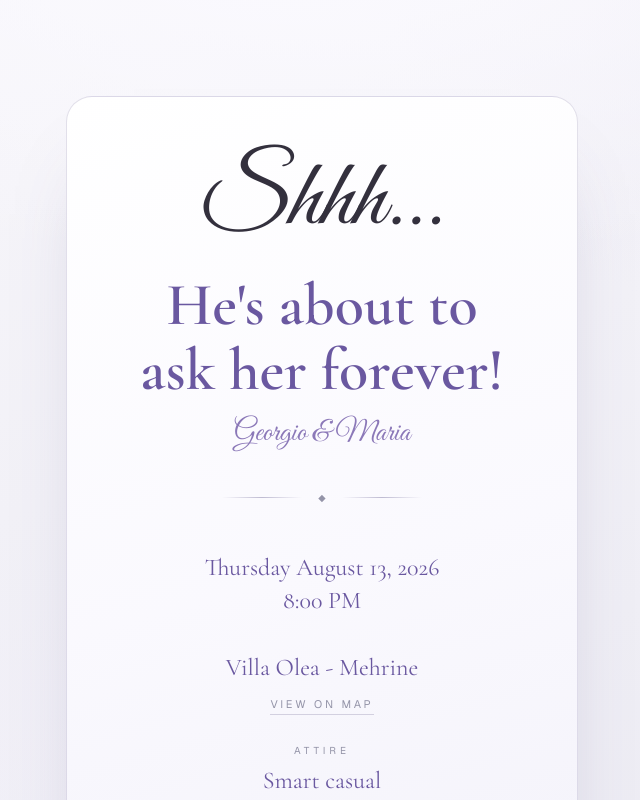
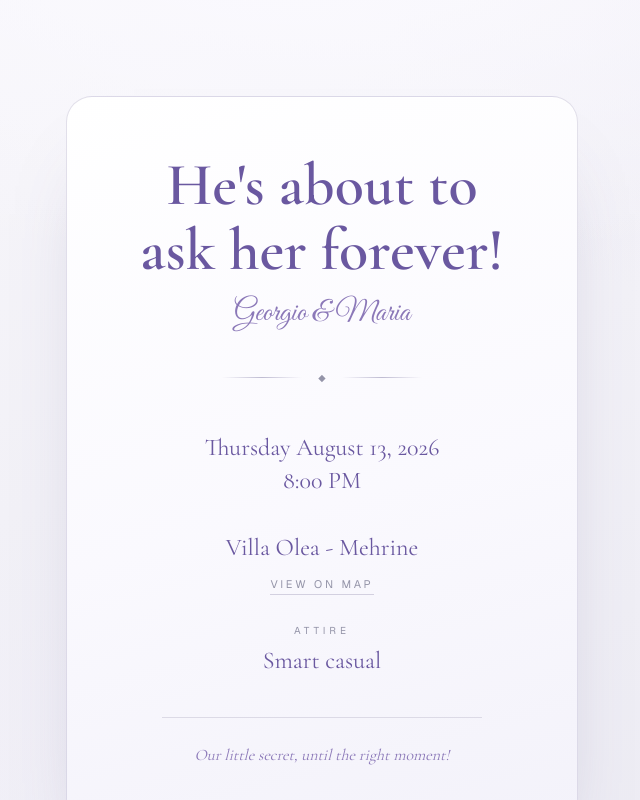
Before and after one commit to michelhabchyy/Georgio-Maria, a Next.js app: page / in a window 1280 px wide. Both pictures are taken after a click on the button "Open the invitation". Shown: the top 800 px of the page, without its empty margins (318-958 px from the left). Built offline with nearby package versions, Linux system fonts and the light colour scheme.

Commit message:
Add ring graphic, luxury gradient UI, and Google Maps link

```diff
--- a/src/app/invite.tsx
+++ b/src/app/invite.tsx
@@ -50,9 +50,11 @@ function Invitation() {
         <ScrollHint />
         <RsvpSection />
         {party.signature && (
-          <p className="mt-16 text-center font-script text-2xl text-[#8b78b8]">
-            {party.signature}
-          </p>
+          <div className="mt-16 text-center font-script text-2xl leading-snug text-[#8b78b8]">
+            {party.signature.split(/,\s*/).map((line, i, arr) => (
+              <p key={i}>{i < arr.length - 1 ? `${line},` : line}</p>
+            ))}
+          </div>
         )}
       </div>
     </div>
@@ -63,11 +65,13 @@ function Invitation() {
 function Letter() {
   return (
     <section className="lux-card overflow-hidden rounded-[26px] px-7 py-14 text-center sm:px-14">
-      <p className="font-script text-7xl leading-none text-[#33303d] sm:text-8xl">
-        {party.eyebrow}
-      </p>
+      {party.eyebrow && (
+        <p className="mb-6 font-script text-7xl leading-none text-[#33303d] sm:text-8xl">
+          {party.eyebrow}
+        </p>
+      )}
 
-      <h1 className="mt-6 font-display text-[2.6rem] font-semibold leading-[1.08] text-[#6a58a0] sm:text-6xl">
+      <h1 className="font-display text-[2.6rem] font-semibold leading-[1.08] text-[#6a58a0] sm:text-6xl">
         {party.title}
       </h1>
       {party.subtitle && (
--- a/src/lib/config.ts
+++ b/src/lib/config.ts
@@ -5,7 +5,7 @@
 
 export const party = {
   // Big script line shown at the top of the invitation.
-  eyebrow: "Shhh...",
+  eyebrow: "",
 
   // The big title of the invitation.
   title: "He's about to ask her forever!",
@@ -53,7 +53,7 @@ export const party = {
     askMessage: true,
     messageLabel: "A message for the couple",
     // Shown after they RSVP yes.
-    thanksYes: "Your place is saved — we can't wait to celebrate with you.",
+    thanksYes: "Your place is saved, we can't wait to celebrate with you.",
     // Shown after they RSVP no.
     thanksNo: "You'll be dearly missed. Thank you for letting us know.",
   },
```
